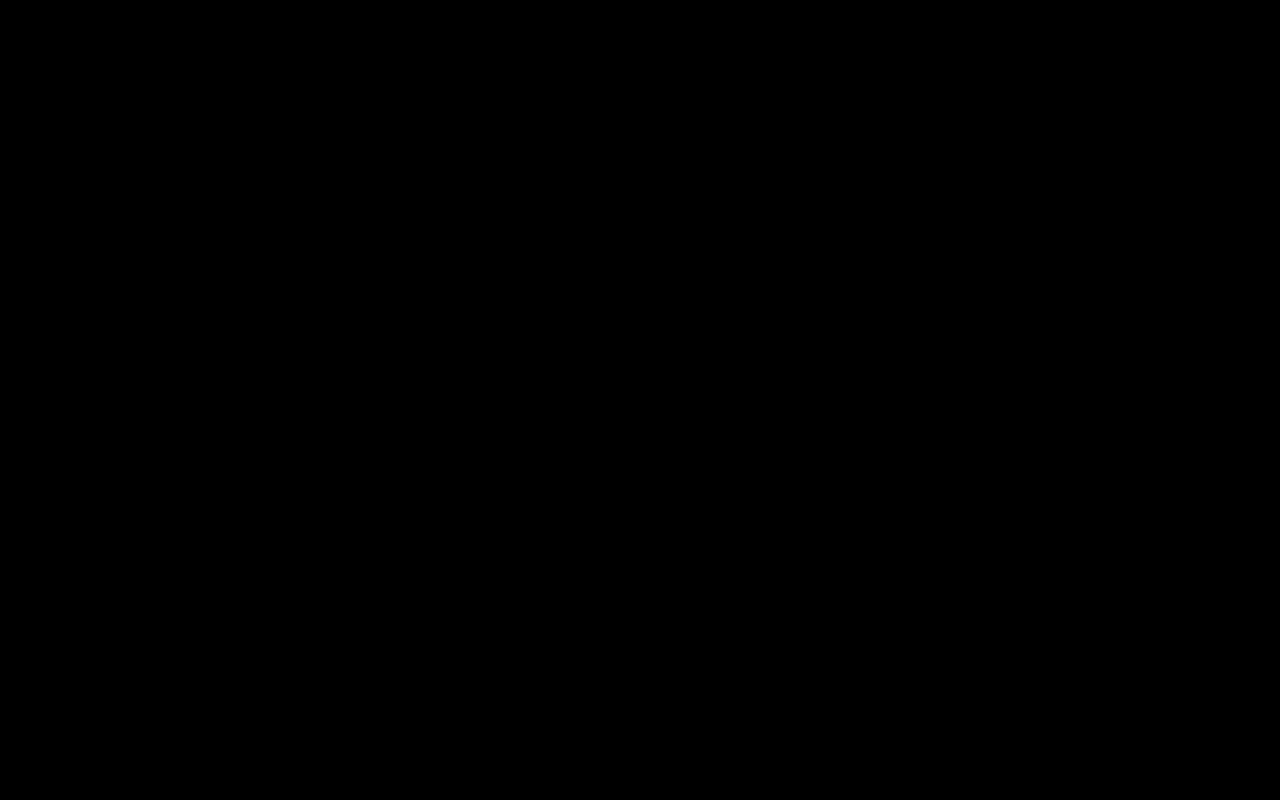
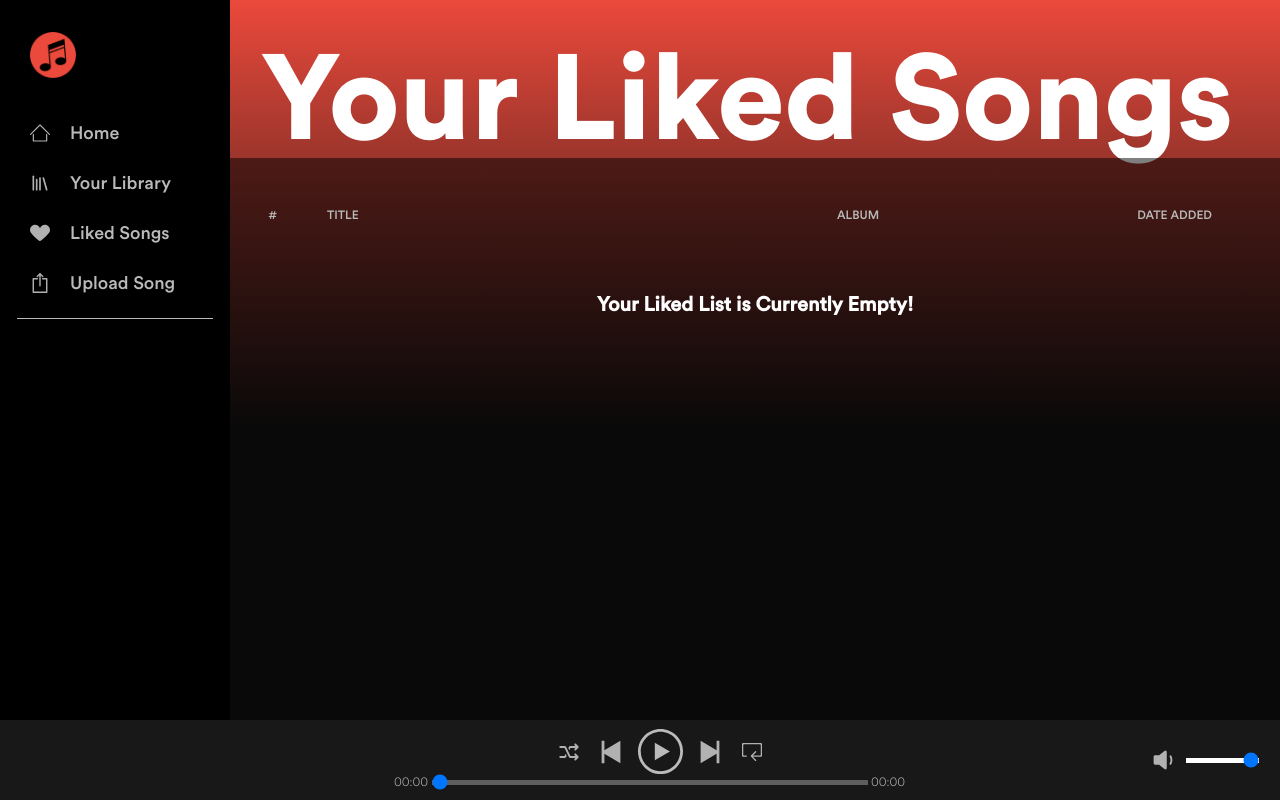
Before and after one commit to tpy5064/spotify-clone, a React (Create React App) app: page /likes in a window 1280 px wide. Before the commit this address had no page. Built offline with nearby package versions, Linux system fonts and the light colour scheme.

Commit message:
Constructing functionality of queue

```diff
--- a/src/App.js
+++ b/src/App.js
@@ -13,6 +13,7 @@ import sugar from "./assets/songs/Sugar-Maroon5.mp3";
 import { songContext } from "./components/Contexts/songContext";
 import Library from "./components/Library";
 import Upload from "./components/Upload";
+import Likes from "./components/Likes";
 
 let playlist = [
   {
@@ -23,6 +24,7 @@ let playlist = [
     lyricsSrc: "../../assets/lyrics/Stairway_to_heaven.txt",
     albumArtSrc: STHART,
     dateAdded: "12/01/2022",
+    isLiked: false,
   },
   {
     songName: "Do I Really Wanna Know",
@@ -32,6 +34,7 @@ let playlist = [
     lyricsSrc: "../../assets/songs/Do I Really Wanna Know.txt",
     albumArtSrc: DIRWKART,
     dateAdded: "11/27/2022",
+    isLiked: false,
   },
   {
     songName: "Sugar",
@@ -41,6 +44,7 @@ let playlist = [
     lyricsSrc: "../../assets/lyrics/Sugar-Maroon5.txt",
     albumArtSrc: SUGARART,
     dateAdded: "12/05/2022",
+    isLiked: false,
   },
 ];
 
@@ -50,12 +54,14 @@ function App() {
   const [currentTime, setCurrentTime] = useState(0);
   const [songPlaying, setSongPlaying] = useState({});
   const [masterlist, setMasterlist] = useState(playlist);
-  const [queue, setQueue] = useState(playlist);
+  const [queue, setQueue] = useState([]);
   const [libraryList, setLibraryList] = useState(playlist);
+  const [likedList, setLikedList] = useState([]);
   const [queueIndex, setQueueIndex] = useState(0);
   const [isShuffle, setIsShuffle] = useState(false);
   const [isRepeat, setIsRepeat] = useState(false);
   const [volumePercentage, setVolumePercentage] = useState(1);
+  const [currentList, setCurrentList] = useState([]);
 
   let playingAudioRef = useRef(new Audio());
   const intervalRef = useRef();
@@ -93,6 +99,27 @@ function App() {
     playingAudioRef.current.loop = false;
   };
 
+  const findListIndex = (songlist, song) => {
+    for(let i = 0; i < songlist.length; i++) {
+      if (songlist[i].songName === song.songName) {
+        return i;
+      }
+    }
+  }
+
+  const updateRecents = (song) => {
+    for (let i = 0; i < masterlist.length; i++) {
+      if (masterlist[i].songName === song.songName) {
+        const updated = masterlist;
+        updated.splice(i, 1);
+        setMasterlist([song, ...updated]);
+        return;
+      }
+    }
+    setMasterlist([song, ...masterlist]);
+    return;
+  }
+
   return (
     <>
       <songContext.Provider
@@ -112,6 +139,8 @@ function App() {
           setCurrentTime,
           masterlist,
           setMasterlist,
+          likedList,
+          setLikedList,
           intervalRef,
           playingAudioRef,
           isShuffle,
@@ -124,6 +153,10 @@ function App() {
           setVolumePercentage,
           libraryList,
           setLibraryList,
+          currentList,
+          setCurrentList,
+          findListIndex,
+          updateRecents
         }}
       >
         <Routes>
@@ -131,6 +164,7 @@ function App() {
             <Route index element={<Home />} />
             <Route path="/library" element={<Library />} />
             <Route path="/upload" element={<Upload />} />
+            <Route path="/likes" element={<Likes />} />
           </Route>
         </Routes>
       </songContext.Provider>
--- a/src/components/Controls/index.js
+++ b/src/components/Controls/index.js
@@ -34,7 +34,9 @@ const Controls = () => {
     handleRepeat,
     handleNoRepeat,
     volumePercentage,
-    setVolumePercentage
+    setVolumePercentage,
+    findListIndex,
+    currentList,
   } = useContext(songContext);
 
 
@@ -42,6 +44,30 @@ const Controls = () => {
   const playPercentage = songDuration
     ? `${(currentTime / songDuration) * 100}%`
     : "0%";
+
+  const skipForward = (song) => {
+    let idx = findListIndex(currentList, song);
+    if (idx < currentList.length - 1) {
+      idx++;
+    } else {
+      idx = 0;
+    }
+    setSongPlaying(currentList[idx])
+    handlePlayingAudio(currentList[idx].audioSrc);
+    setPlayStatus(true);
+  }
+
+  const skipBackward = (song) => {
+    let idx = findListIndex(currentList, song);
+    if (idx > 0) {
+      idx--;
+    } else {
+      idx = currentList.length - 1;
+    }
+    setSongPlaying(currentList[idx])
+    handlePlayingAudio(currentList[idx].audioSrc);
+    setPlayStatus(true);
+  }
 
   return (
     <div className="controls">
@@ -61,7 +87,7 @@ const Controls = () => {
             />
             <div className={isShuffle ? "is-active" : ""}></div>
           </button>
-          <button>
+          <button onClick={() => {skipBackward(songPlaying)}}>
             <img src={skipBackwardIcon} alt="Skip Back Icon" />
           </button>
           <button onClick={() => {}}>
@@ -75,8 +101,8 @@ const Controls = () => {
               }}
             />
           </button>
-          <button>
-            <img src={skipForwardIcon} alt="Skip Back Icon" />
+          <button onClick={() => {skipForward(songPlaying)}}>
+            <img src={skipForwardIcon} alt="Skip Forward Icon" />
           </button>
           <button>
             <img src={repeatIcon} alt="Repeat Icon" className="repeat-icon" onClick={() => {
--- a/src/components/Home/styles.scss
+++ b/src/components/Home/styles.scss
@@ -77,6 +77,12 @@
             height: 40%;
             padding: 3rem;
 
+            .queue-empty {
+                font-family: "Circular Medium";
+                color: white;
+                font-size: 2rem;
+            };
+
             span {
                 font-family: "Circular Black";
                 font-size: 22px;
--- /dev/null
+++ b/src/components/Likes/index.js
@@ -0,0 +1,93 @@
+import React from "react";
+import "./styles.scss";
+import { useContext, useRef } from "react";
+import { songContext } from "../Contexts/songContext";
+// import crossIcon from "../../assets/svg/cross.svg";
+
+const Likes = () => {
+  const {
+    likedList,
+    setLikedList,
+    handlePlayingAudio,
+    setSongPlaying,
+    setPlayStatus,
+    setCurrentList,
+  } = useContext(songContext);
+
+  const likedRef = useRef();
+
+  const handleDoubleClick = (song) => {
+    handlePlayingAudio(song.audioSrc);
+    setSongPlaying(song);
+    setPlayStatus(true);
+    setCurrentList(likedList);
+  };
+
+  const handleRemove = (e, song) => {
+    e.preventDefault();
+    song.isLiked = false;
+    for (let i = 0; i < likedList.length; i++) {
+      if (likedList[i].songName === song.songName) {
+        setLikedList(likedList.filter(item => item.songName === song.songName))
+      }
+    }
+    likedRef.current.forceUpdate();
+  };
+
+  const generateSongs = (playlist) => {
+    let songs = [];
+    for (let i = 0; i < playlist.length; i++) {
+      songs.push(
+        <div
+          className="song"
+          key={i}
+          onDoubleClick={() => {
+            handleDoubleClick(playlist[i]);
+          }}
+        >
+          <div className="song-num">
+            <span>{i + 1}</span>
+          </div>
+          <div className="song-info">
+            <img src={playlist[i].albumArtSrc} />
+            <div className="text-info">
+              <p className="song-title">{playlist[i].songName}</p>
+              <p className="artist">{playlist[i].artistName}</p>
+            </div>
+          </div>
+
+          <div className="song-album">
+            <span>{playlist[i].albumName}</span>
+          </div>
+          <div className="song-date">
+            <span>{playlist[i].dateAdded}</span>
+          </div>
+        </div>
+      );
+    }
+    return songs;
+  };
+
+  return (
+    <div className="liked-page" >
+      <div className="liked-title">
+        <h1>Your Liked Songs</h1>
+      </div>
+      <div className="songlist" >
+        <div className="description">
+          <div className="number">#</div>
+          <div className="title">TITLE</div>
+          <div className="album">ALBUM</div>
+          <div className="date-added">DATE ADDED</div>
+        </div>
+        {likedList.length > 0 ? (
+          generateSongs(likedList)
+        ) : (
+          <h2 className="no-liked">Your Liked List is Currently Empty!</h2>
+        )}
+      </div>
+    </div>
+  );
+};
+
+export default Likes;
--- /dev/null
+++ b/src/components/Likes/styles.scss
@@ -0,0 +1,162 @@
+.liked-page {
+  width: 100%;
+  height: 100%;
+  display: flex;
+  flex-direction: column;
+  overflow: hidden;
+
+  .liked-title {
+    width: 100%;
+    height: 22%;
+    display: flex;
+    justify-items: flex-start;
+
+    h1 {
+      padding: 3rem;
+      margin: 0;
+      font-family: "Circular Black";
+      font-size: 120px;
+      color: white;
+    }
+  }
+
+  .songlist {
+    width: 100%;
+    height: 88%;
+    overflow-y: auto;
+    overflow-x: hidden;
+    background: rgba(0, 0, 0, 0.5);
+    display: flex;
+    flex-direction: column;
+    justify-content: flex-start;
+    align-items: center;
+
+    .description {
+      width: 100%;
+      display: flex;
+      justify-content: space-evenly;
+      height: 25px;
+      margin-top: 5rem;
+      margin-bottom: 1rem;
+
+      div {
+        font-family: "Circular Medium";
+        font-size: 12px;
+      }
+
+      .number {
+        width: 2%;
+      }
+
+      .title {
+        width: 45%;
+      }
+
+      .album {
+        width: 25%;
+      }
+
+      .date-added {
+        width: 10%;
+      }
+    }
+
+    .song {
+      width: 100%;
+      height: 65px;
+      display: flex;
+      justify-content: space-evenly;
+
+      &:hover {
+        background: rgba(42, 42, 42, 0.5);
+      }
+
+      span {
+        font-family: "Circular Light";
+        font-size: 14px;
+      }
+
+      .song-num {
+        width: 2%;
+        display: flex;
+        align-items: center;
+      }
+
+      .song-info {
+        width: 45%;
+        display: flex;
+        align-items: center;
+
+        .text-info {
+          display: flex;
+          flex-direction: column;
+          justify-content: center;
+          align-items: flex-start;
+          font-family: "Circular Medium";
+          margin-left: 2rem;
+
+          p {
+            margin: 0;
+          }
+
+          .song-title {
+            color: white;
+            font-size: 15px;
+          }
+
+          .artist {
+            font-size: 13px;
+          }
+        }
+
+        img {
+          width: 50px;
+          height: 50px;
+        }
+      }
+
+      .song-album {
+        width: 25%;
+        display: flex;
+        align-items: center;
+      }
+
+      .song-date {
+        width: 10%;
+        display: flex;
+        align-items: center;
+      }
+
+      .btn-container {
+        width: fit-content;
+        display: flex;
+        justify-content: center;
+        align-items: center;
+      }
+
+      .btn {
+        width: 15px;
+        height: 15px;
+        filter: invert(89%) sepia(6%) saturate(108%) hue-rotate(325deg)
+          brightness(86%) contrast(93%);
+      }
+
+      button {
+        background: none;
+        border: none;
+        cursor: pointer;
+        width: fit-content;
+        padding: 0 15px 0 0;
+      }
+
+    }
+    .no-liked {
+      font-family: "Circular Medium";
+      color: white;
+      font-size: 2rem;
+      margin-top: 5rem;
+    }
+  }
+
+
+}
--- a/src/components/Navbar/index.js
+++ b/src/components/Navbar/index.js
@@ -34,7 +34,7 @@ const Navbar = () => {
         <NavLink
           exact="true"
           activeclassname="active"
-          to="/"
+          to="/likes"
           className="liked-songs"
         >
           <img src={likedSongsIcon} alt="Liked Songs Icon" />
--- a/src/components/Upload/index.js
+++ b/src/components/Upload/index.js
@@ -61,9 +61,7 @@ const Upload = () => {
       URL.createObjectURL(uploadLyricsSrc.current.files[0])
     );
     console.log(createdSong);
-    setMasterlist([...masterlist, createdSong]);
     setLibraryList([...libraryList, createdSong]);
-
   };
 
   return (
```
Also changed, not shown: src/components/Home/index.js (+14 -4 lines), src/components/Library/index.js (+53 -8 lines), src/assets/svg/cross.svg (added).
